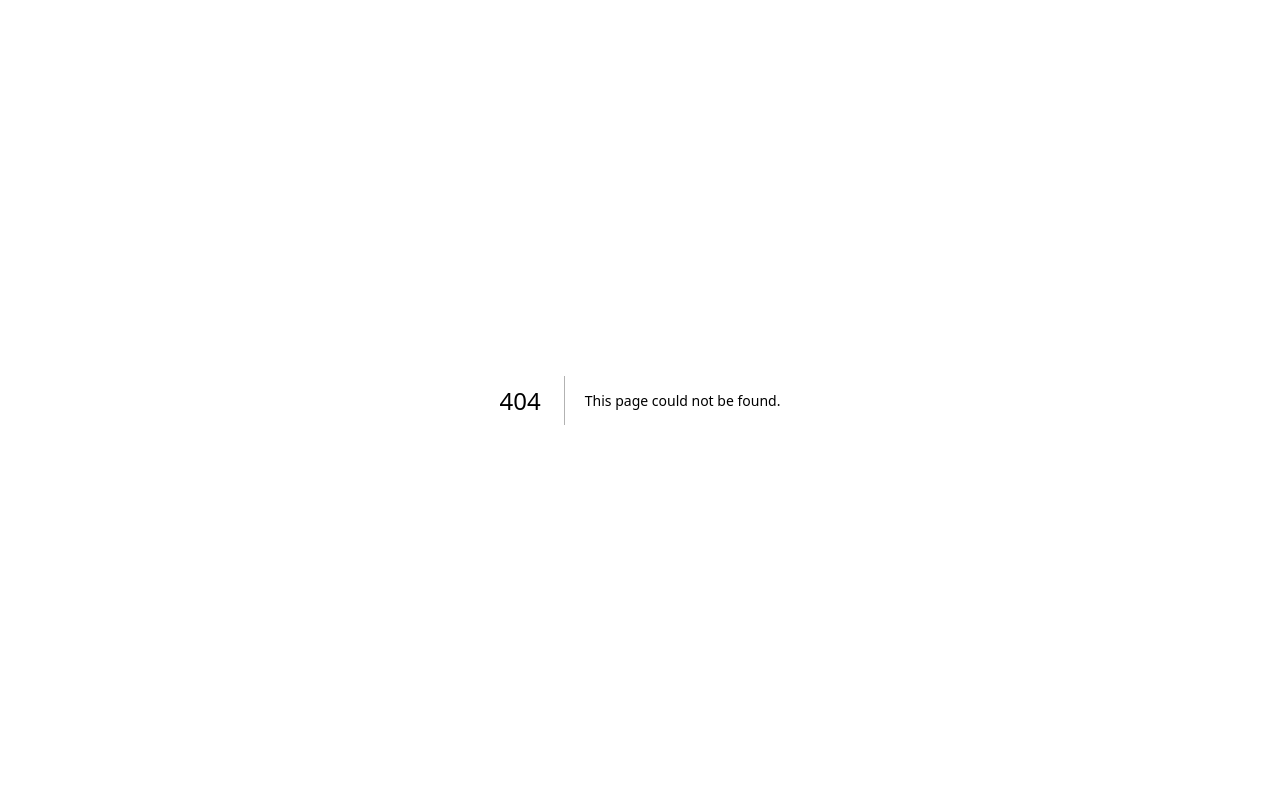
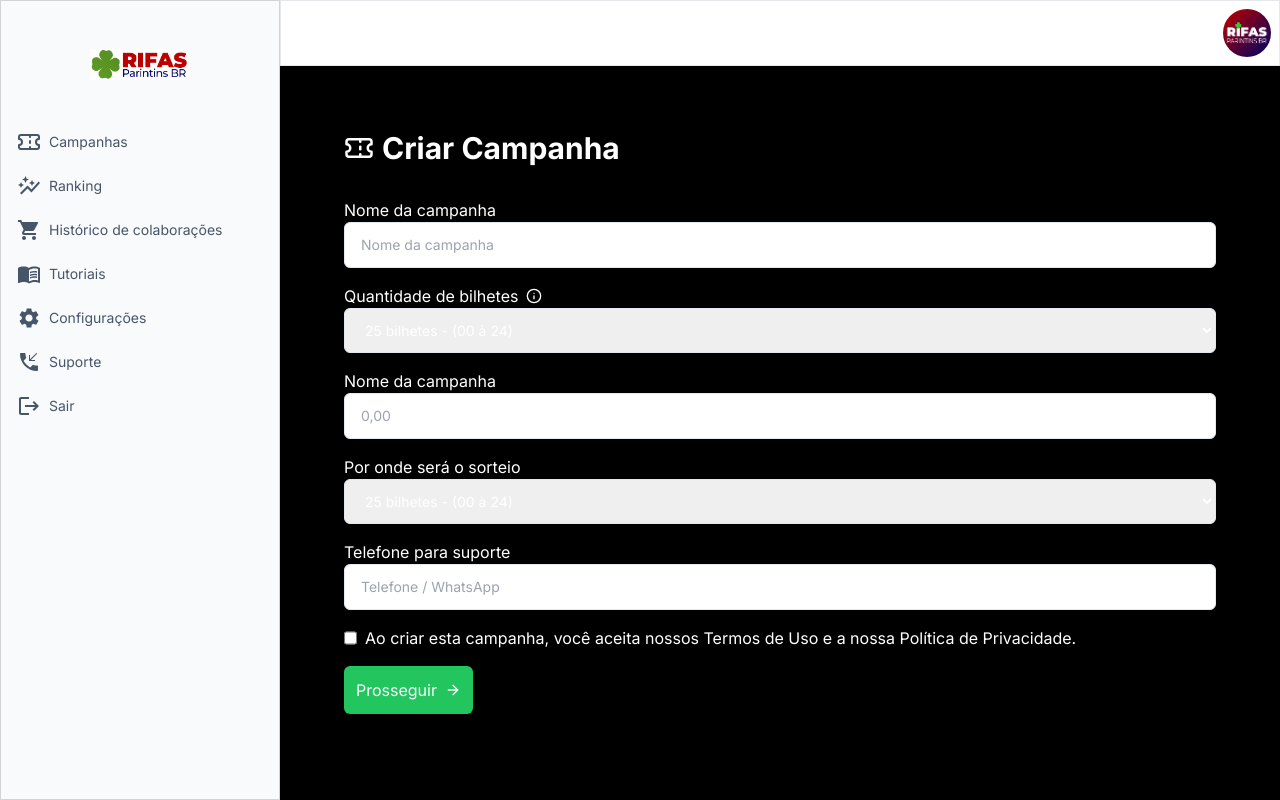
Before and after one commit to rbrasildev/br-rifa, a Next.js app: page /admin/raffles/create in a window 1280 px wide. Before the commit this address had no page. Built offline with nearby package versions, Linux system fonts and the light colour scheme.

Commit message:
create raffles

```diff
--- a/src/app/admin/page.tsx
+++ b/src/app/admin/page.tsx
@@ -1,6 +1,6 @@
 "use client"
 import './css/admin.css'
-import { LuAreaChart, LuEye, LuEyeOff, LuHistory, LuMoreVertical, LuPencil, LuTicket, LuTrophy } from 'react-icons/lu';
+import { LuAreaChart, LuEye, LuEyeOff, LuHistory, LuMoreVertical, LuPencil, LuTicket, LuTrophy, LuUser } from 'react-icons/lu';
 import Image from 'next/image';
 import Sidebar from '../components/admin/sidebar';
 import Header from '../components/admin/header';
@@ -18,16 +18,16 @@ export default function Dashboard({ children }: DashboardProps) {
         <div className="wrap">
             <Header />
             <Sidebar />
-            <main className="ml-[280px] p-3 h-auto">
+            <main className="ml-[280px] p-8 h-auto">
                 <div className="p-5">
-                    <h1>Olá BRRifas</h1>
-                    <button className='bg-slate-100 border shadow-sm p-2 rounded-lg hover:bg-slate-50 hover:text-slate-500 my-6 transition-all flex gap-2'><LuTicket className='text-2xl' /> CRIAR CAMPANHAS</button>
+                    <h1 className='flex gap-1 items-center text-md'><LuUser className='font-semibold' /> Olá <span className='font-semibold'>rbrasildev</span></h1>
+                    <a href="/admin/raffles/create" className='bg-slate-100 border shadow-sm p-2 rounded-lg hover:bg-slate-50 hover:text-slate-500 my-6 transition-all flex gap-2 w-60'><LuTicket className='text-2xl' /> CRIAR CAMPANHAS</a>
                 </div>
 
                 <h1 className='text-xl flex gap-2'><LuTicket className='text-2xl' /> Minhas campanhas</h1>
                 <h4>Aqui estão suas campanhas criadas</h4>
-                <select className='my-2 border rounded-md p-2 px-3 text-lg border-slate-200 outline-none' name="" id="">
-                    <option className='' value="">Em andamento</option>
+                <select className='my-2 border rounded-md p-4 w-1/5 px-4 text-sm border-slate-200 outline-none' name="" id="">
+                    <option className='m-3' value="">Em andamento</option>
                     <option value="">Encerradas</option>
                 </select>
 
@@ -65,13 +65,13 @@ export default function Dashboard({ children }: DashboardProps) {
                         <div className="progress flex flex-col w-full">
                             <p className="text-lg my-6">iphone 15 pro max 256 / 10 premios de 300 reais</p>
                             <div className="progress rounded-xl bg-slate-100 overflow-hidden">
-                                <div className="bg-lime-600 rounded-xl h-2 w-[33%]"> </div>
+                                <div className="bg-[#22C55E] rounded-xl h-2 w-[3.51%]"> </div>
                             </div>
                         </div>
 
                         <p className='my-6'>3,51% de 100.000 bilhetes</p>
                         <div className="badge flex gap-3 my-6">
-                            <button onClick={() => setIsVisible(!isVisible)} className="rounded-2xl font-semibold text-sm text-white px-5 badge-info bg-blue-700 flex items-center gap-3 transition-all">
+                            <button onClick={() => setIsVisible(!isVisible)} className="rounded-2xl font-semibold text-sm text-white px-5 badge-info bg-[#3B82F6] flex items-center gap-3 transition-all">
                                 {
                                     isVisible
                                         ? <LuEye className='text-lg' />
@@ -83,7 +83,7 @@ export default function Dashboard({ children }: DashboardProps) {
 
                                 }
                             </button>
-                            <div className="rounded-2xl font-semibold text-sm text-white px-10 badge-success bg-green-500">PAGOS</div>
+                            <div className="rounded-2xl font-semibold text-sm text-white px-10 badge-success bg-[#22C55E]">PAGOS</div>
                             <div className="rounded-2xl font-semibold text-sm text-white px-10 badge-warning bg-orange-500">RESERVADO</div>
                         </div>
 
--- /dev/null
+++ b/src/app/admin/raffles/create/page.tsx
@@ -0,0 +1,46 @@
+import DashboardLayout from "@/app/components/admin/layout"
+import { LuArrowRight, LuInfo, LuTicket } from "react-icons/lu"
+
+export default function Create() {
+    return (
+        <DashboardLayout>
+            <h1 className='text-3xl flex mb-8 gap-2 items-center font-bold'><LuTicket className='text-3xl' />Criar Campanha</h1>
+            <form>
+                <div className="flex flex-col mb-4">
+                    <label htmlFor="">Nome da campanha</label>
+                    <input className="border shadow-sm rounded-md p-3 px-4 text-sm border-slate-200 outline-none" type="text" placeholder="Nome da campanha" />
+                </div>
+                <div className="flex flex-col mb-4">
+                    <label className="flex gap-2 items-center" htmlFor="">Quantidade de bilhetes <LuInfo /></label>
+                    <select className="border shadow-sm rounded-md p-3 px-4 text-sm border-slate-200 outline-none" name="qtd" id="qtd">
+                        <option value="">25 bilhetes - (00 à 24)</option>
+                        <option value="">50 bilhetes - (00 à 49)</option>
+                        <option value="">100 bilhetes - (000 à 99)</option>
+                    </select>
+                </div>
+                <div className="flex flex-col mb-4">
+                    <label htmlFor="">Nome da campanha</label>
+                    <input className="border shadow-sm rounded-md p-3 px-4 text-sm border-slate-200 outline-none" type="text" placeholder="0,00" />
+                </div>
+                <div className="flex flex-col mb-4">
+                    <label htmlFor="">Por onde será o sorteio</label>
+                    <select className="border shadow-sm rounded-md p-3 px-4 text-sm border-slate-200 outline-none" name="qtd" id="qtd">
+                        <option value="">25 bilhetes - (00 à 24)</option>
+                        <option value="">50 bilhetes - (00 à 49)</option>
+                        <option value="">100 bilhetes - (000 à 99)</option>
+                    </select>
+                </div>
+                <div className="flex flex-col mb-4">
+                    <label htmlFor="">Telefone para suporte</label>
+                    <input className="border shadow-sm rounded-md p-3 px-4 text-sm border-slate-200 outline-none" type="text" placeholder="Telefone / WhatsApp" />
+                </div>
+                <div className="flex gap-2 mb-4">
+                    <input type="checkbox" name="" id="" /> Ao criar esta campanha, você aceita nossos Termos de Uso e a nossa Política de Privacidade.
+                </div>
+
+                <button className="bg-[#22C55E] rounded-md flex gap-2 text-slate-50 items-center p-3 hover:bg-[#6fec9d] transition-all hover:text-slate-100 shadow-sm" type="submit" value="">Prosseguir <LuArrowRight/></button>
+
+            </form>
+        </DashboardLayout>
+    )
+}
--- a/src/app/components/admin/header.tsx
+++ b/src/app/components/admin/header.tsx
@@ -1,7 +1,7 @@
 import Image from 'next/image';
 export default function Header() {
     return (
-        <header className='ml-[280px] bg-white border border-b flex justify-end'>
+        <header className='ml-[280px] bg-white border border-b shadow-sm flex justify-end'>
             <Image
                 className='rounded-full p-2'
                 src="/assets/avatar.png"
--- a/src/app/components/admin/layout.tsx
+++ b/src/app/components/admin/layout.tsx
@@ -11,7 +11,7 @@ export default function DashboardLayout({ children }: DashboardLayoutProps) {
     <div className="wrap">
       <Sidebar />
       <Header />
-      <main className="ml-[280px] p-3">{children}</main>
+      <main className="ml-[280px] p-16">{children}</main>
     </div>
   );
 }
--- a/src/app/globals.css
+++ b/src/app/globals.css
@@ -4,7 +4,7 @@
 
 :root {
   --foreground-rgb: 0, 0, 0;
-  --background-start-rgb: 255, 255, 253;
+  --background-start-rgb: 249, 250, 251;
   --background-end-rgb: 255, 255, 255;
 }
 
--- a/tailwind.config.ts
+++ b/tailwind.config.ts
@@ -13,9 +13,6 @@ const config: Config = {
         "gradient-conic":
           "conic-gradient(from 180deg at 50% 50%, var(--tw-gradient-stops))",
       },
-      fontFamily: {
-        sans: ['Inter', 'sans-serif'],
-      },
     },
   },
   plugins: [],
```
